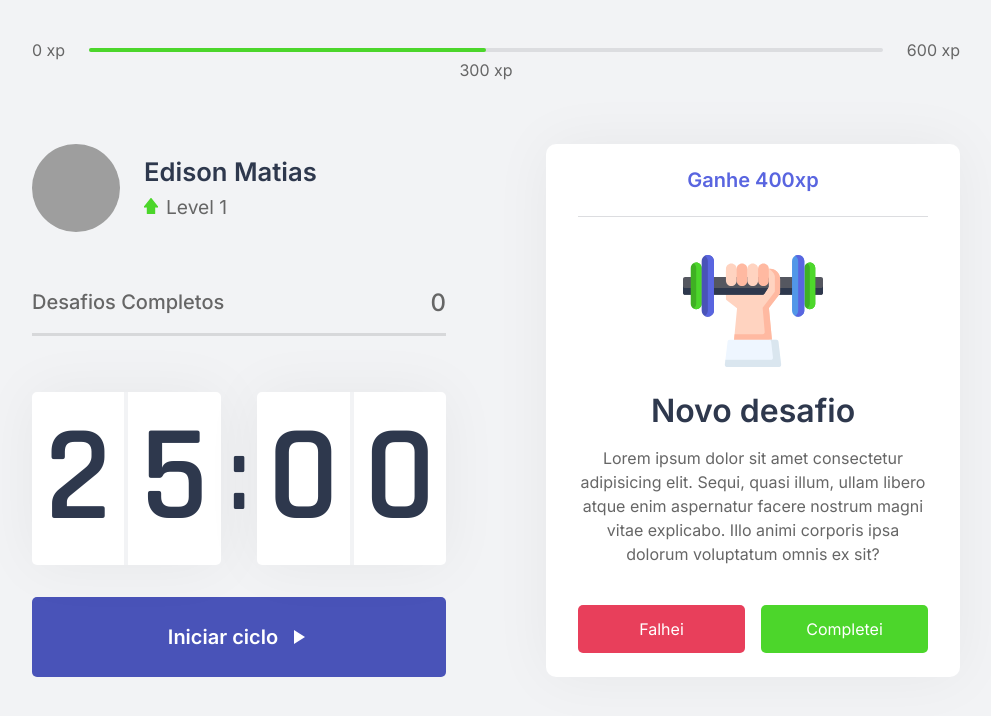
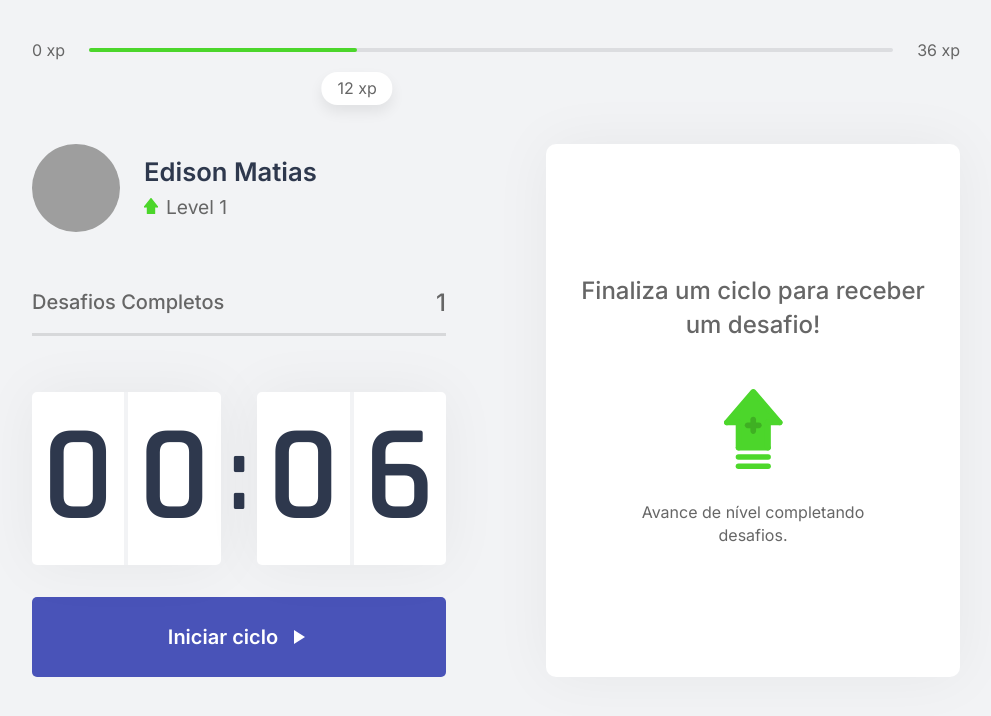
Before and after one commit to ej0733/Moove.it, a Next.js app: page / in a window 1280 px wide. Shown: the top 716 px of the page, without its empty margins (144-1135 px from the left). Built offline with nearby package versions, Linux system fonts and the light colour scheme; grey boxes are pictures that could not be loaded.

Commit message:
added challenge context

```diff
--- /dev/null
+++ b/challenges.json
@@ -0,0 +1,62 @@
+[
+  {
+    "type": "body",
+    "description": "Estique um de seus braços com a palma da mão virada para frente e puxe os dedos para cima por 10 segundos por mão.",
+    "amount": 80
+  },
+  {
+    "type": "body",
+    "description": "Estique seu braço contra o peito e puxe-o utilizando o outro braço por 10 segundos por braço.",
+    "amount": 60
+  },
+  {
+    "type": "body",
+    "description": "Puxe seu pescoço com a ajuda da mão para a direita e para a esquerda, permanecendo na posição por alguns segundos.",
+    "amount": 70
+  },
+  {
+    "type": "body",
+    "description": "Com as duas mãos na parte de trás da cabeça, leve-a para baixo, alongando a parte de trás da região.",
+    "amount": 60
+  },
+  {
+    "type": "body",
+    "description": "Cruze as pernas e desça com as mãos esticadas em direção ao chão. Repita o movimento com a outra perna na frente.",
+    "amount": 100
+  },
+  {
+    "type": "body",
+    "description": "Sentado, abra as pernas e tente encostar as palmas das mãos no chão, repita 3 vezes por 5 segundos.",
+    "amount": 80
+  },
+  {
+    "type": "body",
+    "description": "Puxe o joelho de encontro ao peito e segure, troque de perna após 10 segundos.",
+    "amount": 50
+  },
+  {
+    "type": "body",
+    "description": "Sentado, cruze uma perna e incline seu tronco à frente, troque de perna após 10 segundos.",
+    "amount": 80
+  },
+  {
+    "type": "eye",
+    "description": "Sentado, feche os olhos e cubra-os com as palmas da mão durante 2 minutos, depois abra normalmente.",
+    "amount": 90
+  },
+  {
+    "type": "eye",
+    "description": "Em algum ambiente aberto, olhe o mais longe que puder em quatro direções por 3s, mexa apenas os olhos. Repita 3 vezes.",
+    "amount": 140
+  },
+  {
+    "type": "eye",
+    "description": "Usando os polegares, massage a área abaixo das sobrancelhas em movimentos circulares por 15 segundos.",
+    "amount": 70
+  },
+  {
+    "type": "body",
+    "description": "Em pé, gire a cintura o máximo que puder para a esquerda, segure por cinco segundos. Repita para a direita.",
+    "amount": 90
+  }
+]
--- a/src/components/ChallengeBox.tsx
+++ b/src/components/ChallengeBox.tsx
@@ -1,28 +1,36 @@
+import { useContext } from 'react';
+import { ChallengesContext } from '../contexts/ChallengesContext';
 import styles from '../styles/components/ChallengeBox.module.css';
 
 function ChallengeBox() {
-  const hasChallenge = true;
+  const { activeChallenge, resetChallenge } = useContext(ChallengesContext);
+
   return (
     <div className={styles.challengeBoxContainer}>
-      {hasChallenge ? (
-        <div className={styles.challengeActive}>
-          <header>Ganhe 400xp</header>
+      { activeChallenge ? (
+        <div className={ styles.challengeActive }>
+          <header>Ganhe { activeChallenge.amount }xp</header>
           <main>
-            <img src="icons/body.svg"/>
-            <strong>Novo desafio</strong>
-            <p>Lorem ipsum dolor sit amet consectetur adipisicing elit. Sequi, quasi illum, ullam libero atque enim aspernatur facere nostrum magni vitae explicabo. Illo animi corporis ipsa dolorum voluptatum omnis ex sit?</p>
+            { activeChallenge.type == 'body' ? (
+              <img src="icons/body.svg"/>
+            ) : (
+              <img src="icons/eye.svg"/>
+            ) }
+            <strong>Novo desafio!</strong>
+            <p>{ activeChallenge.description }</p>
           </main>
           <footer>
             <button
               type="button"
               className={styles.challengeFailButton}
+              onClick={() => resetChallenge()}
             >
               Falhei
             </button>
             <button
               type="button"
               className={styles.challengeSuccessButton}
-            >
+              >
               Completei
             </button>
           </footer>
@@ -35,7 +43,7 @@
           Avance de nível completando desafios.
         </p>
           </div>
-        )}
+        ) }
     </div>
   );
 }
--- a/src/components/CompletedChallenges.tsx
+++ b/src/components/CompletedChallenges.tsx
@@ -1,10 +1,14 @@
+import { useContext } from 'react';
+import { ChallengesContext } from '../contexts/ChallengesContext';
 import styles from '../styles/components/CompletedChallenges.module.css';
 
 function CompletedChallenges() {
+  const { challengesCompleted } = useContext(ChallengesContext);
+
   return (
     <div className={styles.completedChallengesContainer}>
       <span>Desafios Completos</span>
-      <span>0</span>
+      <span>{ challengesCompleted }</span>
     </div>
   );
 }
--- a/src/components/Countdown.tsx
+++ b/src/components/Countdown.tsx
@@ -1,10 +1,13 @@
-import { useState, useEffect } from 'react';
+import { useState, useEffect, useContext } from 'react';
+import { ChallengesContext } from '../contexts/ChallengesContext';
 import styles from '../styles/components/Countdown.module.css';
 
 let countdownTimeout: NodeJS.Timeout;
 
 function Countdown() {
-  const [time, setTime] = useState(25 * 60);
+  const { startNewChallenge } = useContext(ChallengesContext);
+
+  const [time, setTime] = useState(0.1 * 60);
   const [isActive, setIsActive] = useState(false);
   const [hasFinished, setHasFinished] = useState(false);
 
@@ -21,7 +24,7 @@
   function resetCountdown() {
     clearTimeout(countdownTimeout);
     setIsActive(false);
-    setTime(0.05 * 60);
+    setTime(0.1 * 60);
   }
 
   useEffect(() => {
@@ -32,6 +35,7 @@
     } else if (isActive && time == 0) {
       setHasFinished(true);
       setIsActive(false);
+      startNewChallenge();
     };
   }, [isActive, time]);
 
--- a/src/components/ExperienceBar.tsx
+++ b/src/components/ExperienceBar.tsx
@@ -1,14 +1,19 @@
+import { useContext } from 'react';
+import { ChallengesContext } from '../contexts/ChallengesContext';
 import styles from '../styles/components/ExperienceBar.module.css';
 
 function ExperienceBar() {
+  const { currentExperience, experienceToNextLevel } = useContext(ChallengesContext);
+  const percentToNextLevel = Math.round(currentExperience * 100) / experienceToNextLevel
+
   return (
     <header className={styles.experienceBar}>
       <span>0 xp</span>
       <div>
-        <div style={{ width: '50%' }} />
-        <span className={styles.currentExperience} style={{ left: '50%' }}>300 xp</span>
+        <div style={{ width: `${percentToNextLevel}%` }} />
+        <span className={styles.currentExperience} style={{ left: `${percentToNextLevel}%` }}>{ currentExperience } xp</span>
       </div>
-      <span>600 xp</span>
+      <span>{ experienceToNextLevel } xp</span>
     </header>
   );
 }
--- /dev/null
+++ b/src/contexts/ChallengesContext.tsx
@@ -0,0 +1,62 @@
+import { createContext, useState, ReactNode } from "react";
+import challenges from "../../challenges.json";
+
+export const ChallengesContext = createContext({} as ChallengesContextData);
+
+interface ChallengesContextData {
+  level: number;
+  levelUp: () => void;
+  currentExperience: number;
+  challengesCompleted: number;
+  experienceToNextLevel: number;
+  startNewChallenge: () => void;
+  resetChallenge: () => void;
+  activeChallenge: {
+    type: 'body' | 'eye';
+    description: string;
+    amount: number;
+  };
+}
+
+
+interface ChallengesProviderProps {
+  children: ReactNode;
+}
+
+export function ChallengesProvider({ children }: ChallengesProviderProps){
+  const [level, setLevel] = useState(1);
+  const [currentExperience, setCurrentExperience] = useState(12);
+  const [challengesCompleted, setChallengesCompleted] = useState(1);
+  const [activeChallenge, setActiveChallenge] = useState(null);
+
+  const levelUp = () => setLevel(level + 1);
+  const experienceToNextLevel = Math.pow((level + 1) * 3, 2);
+
+  function startNewChallenge() {
+    const randomChallengeIndex = Math.floor(Math.random() * challenges.length);
+    const challenge = challenges[randomChallengeIndex];
+
+    setActiveChallenge(challenge);
+  }
+
+  function resetChallenge() {
+    setActiveChallenge(null);
+  }
+
+  const challengeData = {
+    level,
+    levelUp,
+    currentExperience,
+    challengesCompleted,
+    startNewChallenge,
+    activeChallenge,
+    resetChallenge,
+    experienceToNextLevel,
+  };
+
+  return (
+    <ChallengesContext.Provider value={challengeData}>
+      { children }
+    </ChallengesContext.Provider>
+  );
+}
--- a/src/pages/_app.tsx
+++ b/src/pages/_app.tsx
@@ -1,7 +1,13 @@
+import React from 'react';
 import '../styles/global.css'
+import { ChallengesProvider } from '../contexts/ChallengesContext'
 
 function MyApp({ Component, pageProps }) {
-  return <Component {...pageProps} />
+  return (
+    <ChallengesProvider>
+      <Component {...pageProps} />
+    </ChallengesProvider>
+  );
 }
 
 export default MyApp
--- a/src/styles/components/ChallengeBox.module.css
+++ b/src/styles/components/ChallengeBox.module.css
@@ -87,6 +87,7 @@
   justify-content: center;
 
   border: 0;
+  outline: 0;
   border-radius: 5px;
 
   color: var(--white);
--- a/src/styles/components/ExperienceBar.module.css
+++ b/src/styles/components/ExperienceBar.module.css
@@ -25,6 +25,12 @@
 
 span.currentExperience {
   position: absolute;
-  top: 12px;
+  top: 24px;
   transform: translateX(-50%);
+
+  background-color: var(--white);
+  box-shadow: 0 7px 14px rgba(0, 0, 0, 0.075);
+
+  padding: 0.4rem 1rem;
+  border-radius: 1rem;
 }
```
